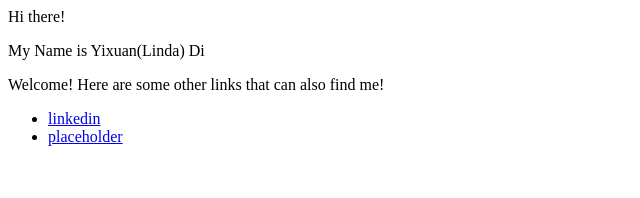
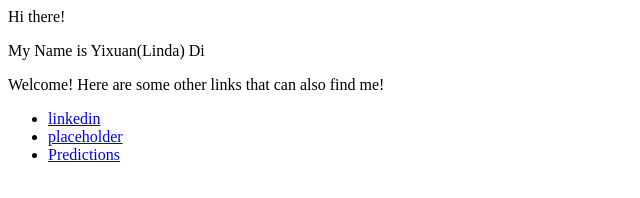
Before and after one commit to Linda-Di/Linda-Di.github.io, a plain HTML site: page index.html in a window 1280 px wide. Shown: the full height of the page, 0-640 px from the left. Drawn offline with Linux system fonts and the light colour scheme.

Commit message:
Update index.html

```diff
--- a/index.html
+++ b/index.html
@@ -5,4 +5,5 @@
 <ul>
   <li> <a href="http://www.linkedin.com/in/yixuandi-linda">linkedin</a> </li>
   <li> <a href="website link">placeholder</a> </li>
+  <li><a href="Predictions.html" title="Preditions">Predictions</a> </li>
 </ul>
```
